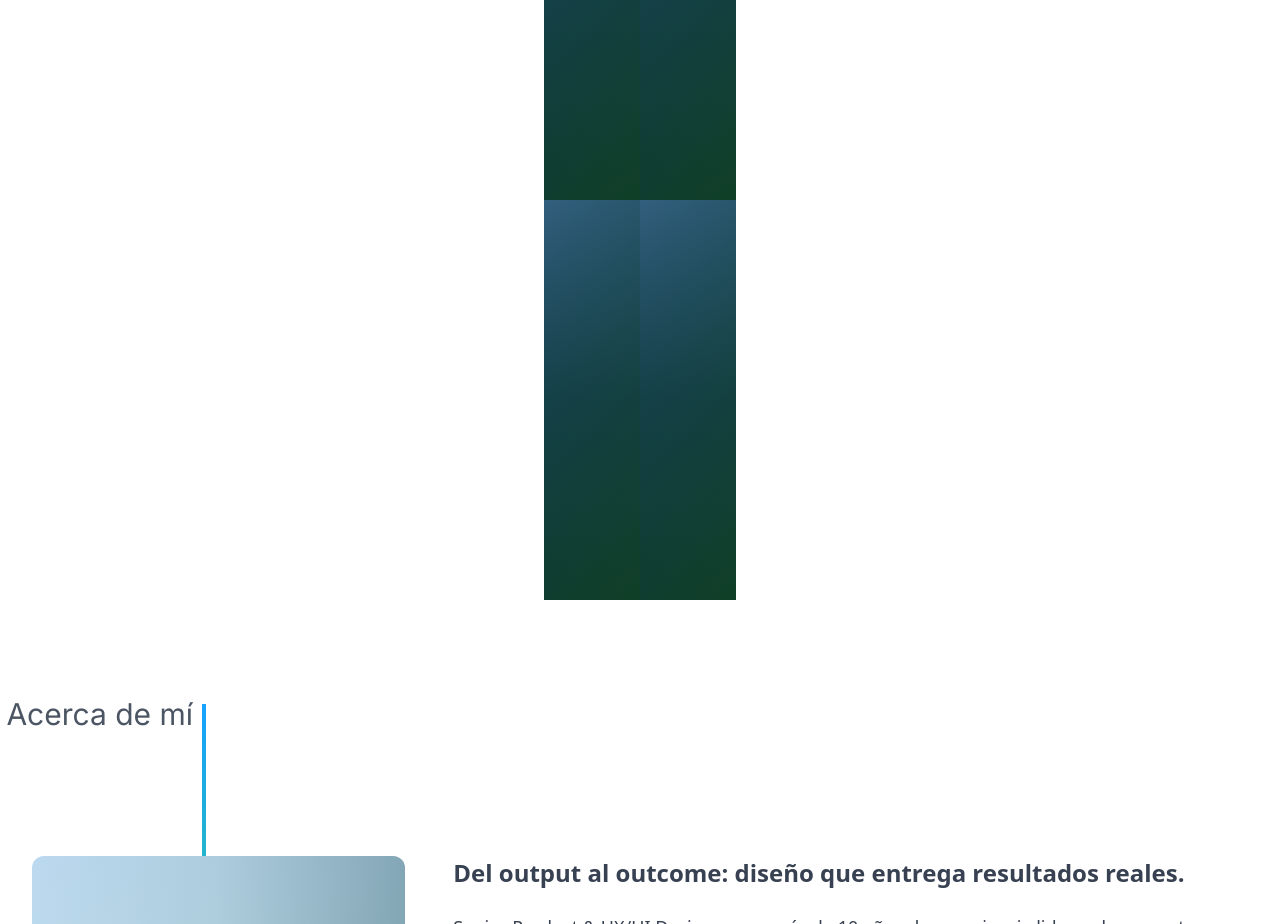
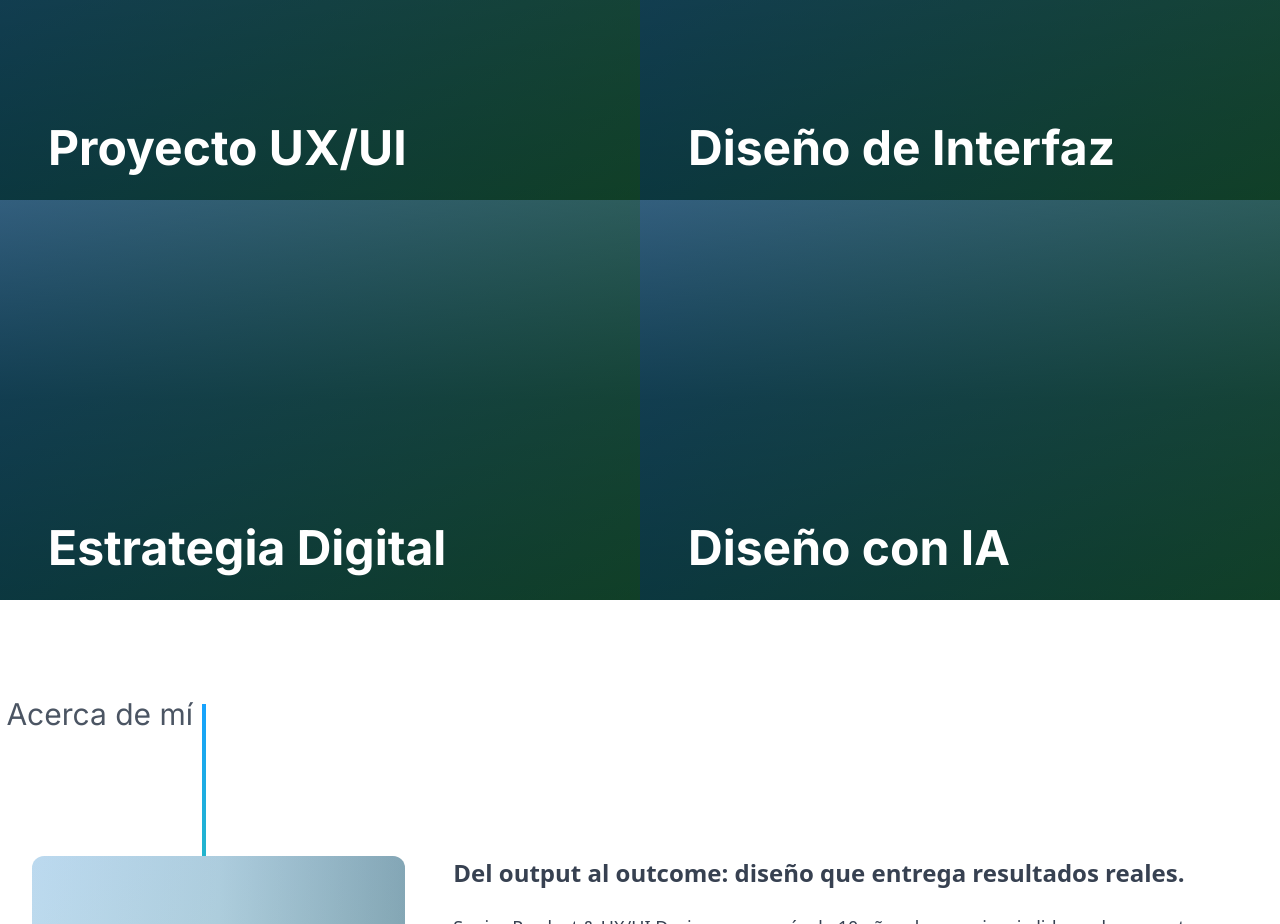
Before and after one commit to elkingarcia22/EGPorafolio, a Next.js app: page / in a window 1280 px wide. Shown: the part 1240-2164 px from the top of the page. Built offline with nearby package versions, Linux system fonts and the light colour scheme; no server answers; the database is empty.

Commit message:
fix: Corregir cards de proyectos con nueva estructura

```diff
--- a/components/neuromorphic-eg.tsx
+++ b/components/neuromorphic-eg.tsx
@@ -6,12 +6,14 @@ import { useEffect, useState } from 'react'
 import { useAdmin } from '@/contexts/admin-context'
 import { useLanguage } from '@/contexts/language-context'
 import { useDesignTokens } from '@/hooks/useDesignTokens'
+import { useProjects } from '@/hooks/useProjects'
 
 export const NeuromorphicEG = () => {
   const { theme } = useTheme()
   const { content } = useAdmin()
   const { t } = useLanguage()
   const designTokens = useDesignTokens()
+  const { projects, loading: projectsLoading } = useProjects()
   const [mounted, setMounted] = useState(false)
 
   // Función para procesar el gradiente para efectos de texto
@@ -198,10 +200,10 @@ export const NeuromorphicEG = () => {
           <div className="group cursor-pointer relative overflow-hidden">
             {/* Imagen de portada */}
             <div className="absolute inset-0 bg-gray-300 dark:bg-gray-700">
-              {content.projects && content.projects[0]?.cover_image_url ? (
+              {projects && projects[0]?.cover_image_url ? (
                 <img
-                  src={content.projects[0].cover_image_url}
-                  alt={content.projectTitles[0]}
+                  src={projects[0].cover_image_url}
+                  alt={projects[0].title}
                   className="w-full h-full object-cover"
                 />
               ) : (
@@ -214,8 +216,12 @@ export const NeuromorphicEG = () => {
             <div className="absolute inset-0" style={{background: designTokens.colors.primary.gradient, opacity: 0.3}}></div>
             {/* Contenido de texto */}
             <div className="relative z-10 p-6 sm:p-8 md:p-12 h-full flex flex-col justify-end min-h-[300px] sm:min-h-[400px] md:min-h-[500px]">
-              <h3 className="text-2xl sm:text-3xl md:text-4xl lg:text-5xl font-bold text-white mb-4 sm:mb-6">{content.projectTitles[0]}</h3>
-              <p className="text-sm sm:text-base md:text-lg lg:text-xl text-white/90">{content.projectDescriptions[0]}</p>
+              <h3 className="text-2xl sm:text-3xl md:text-4xl lg:text-5xl font-bold text-white mb-4 sm:mb-6">
+                {projects && projects[0] ? projects[0].title : 'Proyecto UX/UI'}
+              </h3>
+              <p className="text-sm sm:text-base md:text-lg lg:text-xl text-white/90">
+                {projects && projects[0] ? projects[0].description : 'Diseño de experiencia de usuario e interfaz para aplicaciones web modernas.'}
+              </p>
             </div>
           </div>
 
@@ -223,10 +229,10 @@ export const NeuromorphicEG = () => {
           <div className="group cursor-pointer relative overflow-hidden">
             {/* Imagen de portada */}
             <div className="absolute inset-0 bg-gray-300 dark:bg-gray-700">
-              {content.projects && content.projects[1]?.cover_image_url ? (
+              {projects && projects[1]?.cover_image_url ? (
                 <img
-                  src={content.projects[1].cover_image_url}
-                  alt={content.projectTitles[1]}
+                  src={projects[1].cover_image_url}
+                  alt={projects[1].title}
                   className="w-full h-full object-cover"
                 />
               ) : (
@@ -239,8 +245,12 @@ export const NeuromorphicEG = () => {
             <div className="absolute inset-0" style={{background: designTokens.colors.primary.gradient, opacity: 0.3}}></div>
             {/* Contenido de texto */}
             <div className="relative z-10 p-6 sm:p-8 md:p-12 h-full flex flex-col justify-end min-h-[300px] sm:min-h-[400px] md:min-h-[500px]">
-              <h3 className="text-2xl sm:text-3xl md:text-4xl lg:text-5xl font-bold text-white mb-4 sm:mb-6">{content.projectTitles[1]}</h3>
-              <p className="text-sm sm:text-base md:text-lg lg:text-xl text-white/90">{content.projectDescriptions[1]}</p>
+              <h3 className="text-2xl sm:text-3xl md:text-4xl lg:text-5xl font-bold text-white mb-4 sm:mb-6">
+                {projects && projects[1] ? projects[1].title : 'Diseño de Interfaz'}
+              </h3>
+              <p className="text-sm sm:text-base md:text-lg lg:text-xl text-white/90">
+                {projects && projects[1] ? projects[1].description : 'Creación de interfaces intuitivas y atractivas que mejoran la experiencia del usuario.'}
+              </p>
             </div>
           </div>
 
@@ -248,10 +258,10 @@ export const NeuromorphicEG = () => {
           <div className="group cursor-pointer relative overflow-hidden">
             {/* Imagen de portada */}
             <div className="absolute inset-0 bg-gray-300 dark:bg-gray-700">
-              {content.projects && content.projects[2]?.cover_image_url ? (
+              {projects && projects[2]?.cover_image_url ? (
                 <img
-                  src={content.projects[2].cover_image_url}
-                  alt={content.projectTitles[2]}
+                  src={projects[2].cover_image_url}
+                  alt={projects[2].title}
                   className="w-full h-full object-cover"
                 />
               ) : (
@@ -264,8 +274,12 @@ export const NeuromorphicEG = () => {
             <div className="absolute inset-0" style={{background: designTokens.colors.primary.gradient, opacity: 0.3}}></div>
             {/* Contenido de texto */}
             <div className="relative z-10 p-6 sm:p-8 md:p-12 h-full flex flex-col justify-end min-h-[300px] sm:min-h-[400px] md:min-h-[500px]">
-              <h3 className="text-2xl sm:text-3xl md:text-4xl lg:text-5xl font-bold text-white mb-4 sm:mb-6">{content.projectTitles[2]}</h3>
-              <p className="text-sm sm:text-base md:text-lg lg:text-xl text-white/90">{content.projectDescriptions[2]}</p>
+              <h3 className="text-2xl sm:text-3xl md:text-4xl lg:text-5xl font-bold text-white mb-4 sm:mb-6">
+                {projects && projects[2] ? projects[2].title : 'Estrategia Digital'}
+              </h3>
+              <p className="text-sm sm:text-base md:text-lg lg:text-xl text-white/90">
+                {projects && projects[2] ? projects[2].description : 'Desarrollo de estrategias digitales integrales para maximizar el impacto online.'}
+              </p>
             </div>
           </div>
 
@@ -273,10 +287,10 @@ export const NeuromorphicEG = () => {
           <div className="group cursor-pointer relative overflow-hidden">
             {/* Imagen de portada */}
             <div className="absolute inset-0 bg-gray-300 dark:bg-gray-700">
-              {content.projects && content.projects[3]?.cover_image_url ? (
+              {projects && projects[3]?.cover_image_url ? (
                 <img
-                  src={content.projects[3].cover_image_url}
-                  alt={content.projectTitles[3]}
+                  src={projects[3].cover_image_url}
+                  alt={projects[3].title}
                   className="w-full h-full object-cover"
                 />
               ) : (
@@ -289,8 +303,12 @@ export const NeuromorphicEG = () => {
             <div className="absolute inset-0" style={{background: designTokens.colors.primary.gradient, opacity: 0.3}}></div>
             {/* Contenido de texto */}
             <div className="relative z-10 p-6 sm:p-8 md:p-12 h-full flex flex-col justify-end min-h-[300px] sm:min-h-[400px] md:min-h-[500px]">
-              <h3 className="text-2xl sm:text-3xl md:text-4xl lg:text-5xl font-bold text-white mb-4 sm:mb-6">{content.projectTitles[3]}</h3>
-              <p className="text-sm sm:text-base md:text-lg lg:text-xl text-white/90">{content.projectDescriptions[3]}</p>
+              <h3 className="text-2xl sm:text-3xl md:text-4xl lg:text-5xl font-bold text-white mb-4 sm:mb-6">
+                {projects && projects[3] ? projects[3].title : 'Diseño con IA'}
+              </h3>
+              <p className="text-sm sm:text-base md:text-lg lg:text-xl text-white/90">
+                {projects && projects[3] ? projects[3].description : 'Integración de inteligencia artificial en procesos de diseño para optimizar resultados.'}
+              </p>
             </div>
           </div>
         </div>
--- /dev/null
+++ b/hooks/useProjects.ts
@@ -0,0 +1,57 @@
+'use client'
+
+import { useState, useEffect } from 'react'
+import { supabase } from '@/lib/supabase-client'
+
+interface Project {
+  id: string
+  title: string
+  slug: string
+  description: string
+  cover_image_url: string
+  status: string
+  featured: boolean
+  order_index: number
+}
+
+export function useProjects() {
+  const [projects, setProjects] = useState<Project[]>([])
+  const [loading, setLoading] = useState(true)
+  const [error, setError] = useState<string | null>(null)
+
+  useEffect(() => {
+    loadProjects()
+  }, [])
+
+  const loadProjects = async () => {
+    try {
+      setLoading(true)
+      setError(null)
+
+      const { data, error: projectsError } = await supabase
+        .from('projects')
+        .select('*')
+        .eq('status', 'published')
+        .order('order_index')
+        .limit(4) // Solo los primeros 4 para las cards del home
+
+      if (projectsError) {
+        throw new Error(projectsError.message)
+      }
+
+      setProjects(data || [])
+    } catch (err) {
+      console.error('Error cargando proyectos:', err)
+      setError(err instanceof Error ? err.message : 'Error desconocido')
+    } finally {
+      setLoading(false)
+    }
+  }
+
+  return {
+    projects,
+    loading,
+    error,
+    refreshProjects: loadProjects
+  }
+}
```
